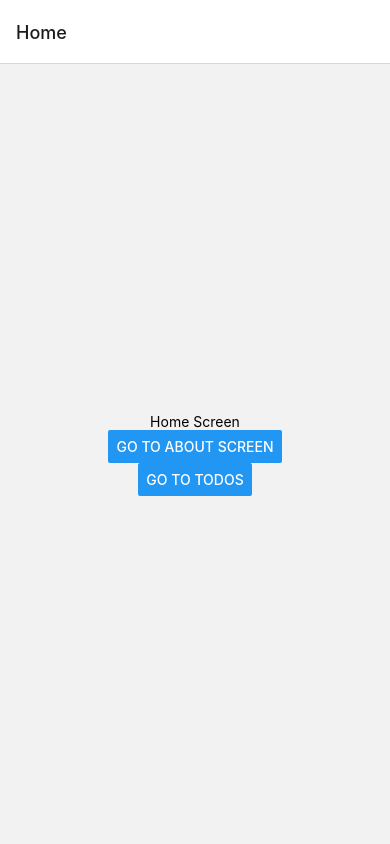
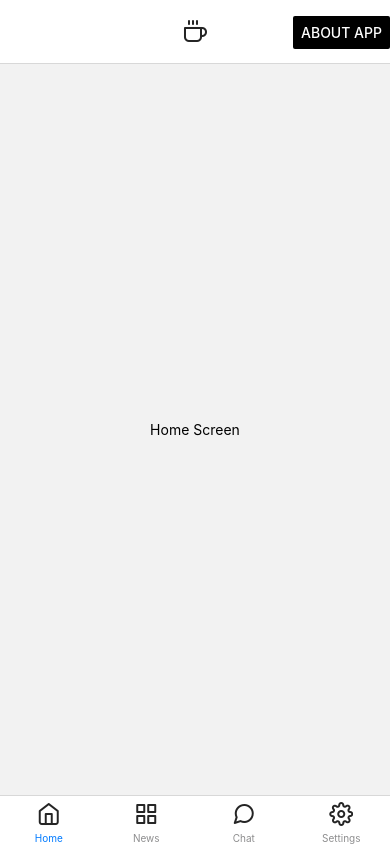
Before and after one commit to MakarovaJulia/react_native_hw_1, a React Native app: screen /HomeScreen in a window 390 px wide. Built offline with nearby package versions, Linux system fonts and the light colour scheme.

Commit message:
Navigation 2

```diff
--- a/App.js
+++ b/App.js
@@ -1,23 +1,77 @@
 import React from 'react';
+import {Button, Text, View} from "react-native"
+import {Icon} from "react-native-elements"
 import {createNativeStackNavigator} from "@react-navigation/native-stack";
 import {NavigationContainer} from "@react-navigation/native";
+import AboutScreen from "./screens/AboutScreen";
 import HomeScreen from "./screens/HomeScreen";
-import AboutScreen from "./screens/AboutScreen";
-import TodoScreen from "./screens/TodoScreen";
-import TodoDoneScreen from "./screens/TodoDoneScreen";
+import NewsScreen from "./screens/NewsScreen";
+import ChatScreen from "./screens/ChatScreen";
+import SettingsScreen from "./screens/SettingsScreen";
+import {createBottomTabNavigator} from "@react-navigation/bottom-tabs";
 
 const Stack = createNativeStackNavigator();
+const Tab = createBottomTabNavigator();
+
+const TabNavigation = () => {
+    return (
+        <Tab.Navigator initialRouteName={'Home'}
+                       screenOptions={({ route }) => ({
+                           tabBarIcon: () =>{
+                               if (route.name === 'Home'){
+                                   return <Icon type="feather" name="home"/>
+                               } else if (route.name === 'Chat'){
+                                   return <Icon type="feather" name="message-circle"/>
+                               } else if (route.name === 'Settings'){
+                                   return <Icon type="feather" name="settings"/>
+                               } else if (route.name === 'News'){
+                                   return <Icon type="feather" name="grid"/>
+                               }
+                           }
+                       })}>
+            <Tab.Screen name="Home" component={HomeStack} options={{headerShown: false}}/>
+            <Tab.Screen name="News" component={NewsScreen} options={{headerTitleAlign: "center"}}/>
+            <Tab.Screen name="Chat" component={ChatScreen} options={{headerTitleAlign: "center"}}/>
+            <Tab.Screen name="Settings" component={SettingsScreen} options={{headerTitleAlign: "center"}}/>
+        </Tab.Navigator>
+    )
+}
+
+
+const HomeStack = () => {
+    return (
+    <Stack.Navigator>
+        <Stack.Screen
+            name={'HomeScreen'}
+            component={HomeScreen}
+            options={(props) => ({
+                headerTitleAlign: "center",
+                headerTitle: (props) =>
+                    <Icon
+                        type="feather"
+                        name="coffee"
+                    />,
+                headerRight: () => (
+                    <Button
+                        onPress={() => props.navigation.navigate('About')}
+                        title="About app"
+                        color="#000"
+                    />)
+            })}
+        />
+        <Stack.Screen name={'About'} component={AboutScreen} initialParams={{ itemId: 42 }}/>
+    </Stack.Navigator>
+);
+}
 
 const App = () => {
     return (
         <NavigationContainer>
             <Stack.Navigator>
-                <Stack.Screen name={'Home'} component={HomeScreen}/>
-                <Stack.Screen name={'Todo'} component={TodoScreen}/>
-                <Stack.Screen name={'TodoDone'} component={TodoDoneScreen}/>
-                <Stack.Screen name={'About'} component={AboutScreen}/>
+                <Stack.Screen name={'Tab'} component={TabNavigation} options={{headerShown: false}}/>
             </Stack.Navigator>
         </NavigationContainer>
     );
 }
-export default App;
+
+export default App
--- a/package.json
+++ b/package.json
@@ -9,12 +9,14 @@
     "web": "expo start --web"
   },
   "dependencies": {
+    "@react-navigation/bottom-tabs": "^6.5.9",
     "@react-navigation/native": "^6.1.8",
     "@react-navigation/native-stack": "^6.9.14",
     "expo": "~49.0.12",
     "expo-status-bar": "~1.6.0",
     "react": "18.2.0",
     "react-native": "0.72.5",
+    "react-native-elements": "^3.4.3",
     "react-native-safe-area-context": "4.6.3",
     "react-native-screens": "~3.22.0"
   },
--- /dev/null
+++ b/screens/ChatScreen.js
@@ -0,0 +1,10 @@
+import { Text, View } from 'react-native';
+
+
+export default function ChatScreen({ }) {
+    return (
+        <View style={{flex: 1, alignItems: 'center', justifyContent:'center'}}>
+            <Text>Chat</Text>
+        </View>
+    )
+}
--- a/screens/HomeScreen.js
+++ b/screens/HomeScreen.js
@@ -1,22 +1,10 @@
 import React from 'react';
 import {Button, Text, View} from 'react-native';
 
-const HomeScreen = ({ navigation: { navigate } }) => {
+const HomeScreen = ({ }) => {
     return (
         <View style={{flex: 1, alignItems: 'center', justifyContent:'center'}}>
             <Text>Home Screen</Text>
-            <Button
-                onPress={() =>
-                    navigate('About')
-                }
-                title="Go to About screen"
-            />
-            <Button
-                onPress={() =>
-                    navigate('Todo')
-                }
-                title="Go to TODOs"
-            />
         </View>
     )
 }
--- /dev/null
+++ b/screens/NewsScreen.js
@@ -0,0 +1,10 @@
+import { Text, View } from 'react-native';
+
+
+export default function NewsScreen({ }) {
+    return (
+        <View style={{flex: 1, alignItems: 'center', justifyContent:'center'}}>
+            <Text>News</Text>
+        </View>
+    )
+}
--- /dev/null
+++ b/screens/SettingsScreen.js
@@ -0,0 +1,10 @@
+import { Text, View } from 'react-native';
+
+
+export default function SettingsScreen({ }) {
+    return (
+        <View style={{flex: 1, alignItems: 'center', justifyContent:'center'}}>
+            <Text>Settings</Text>
+        </View>
+    )
+}
```
Also changed, not shown: 1 other file (tests, documents, lock files or other folders).
